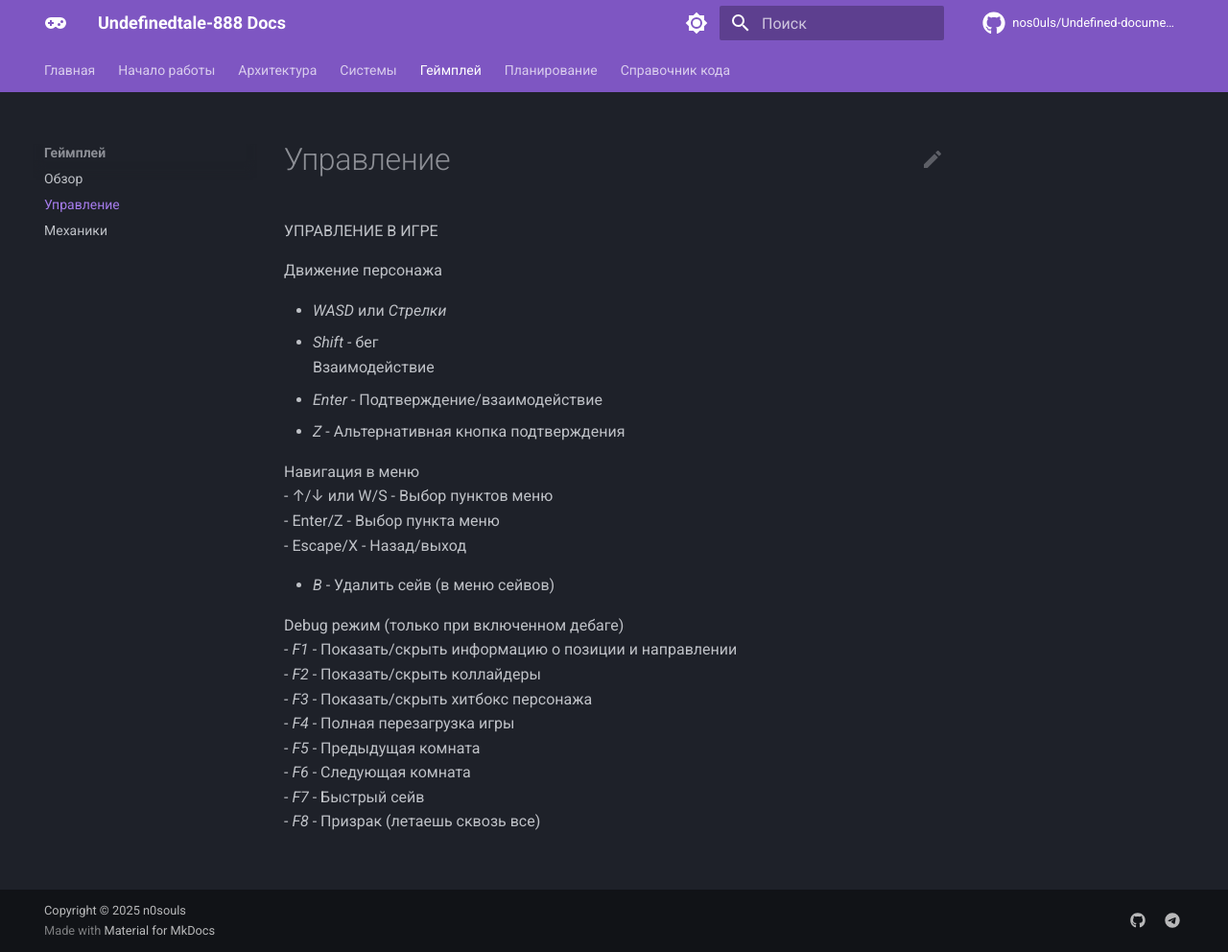
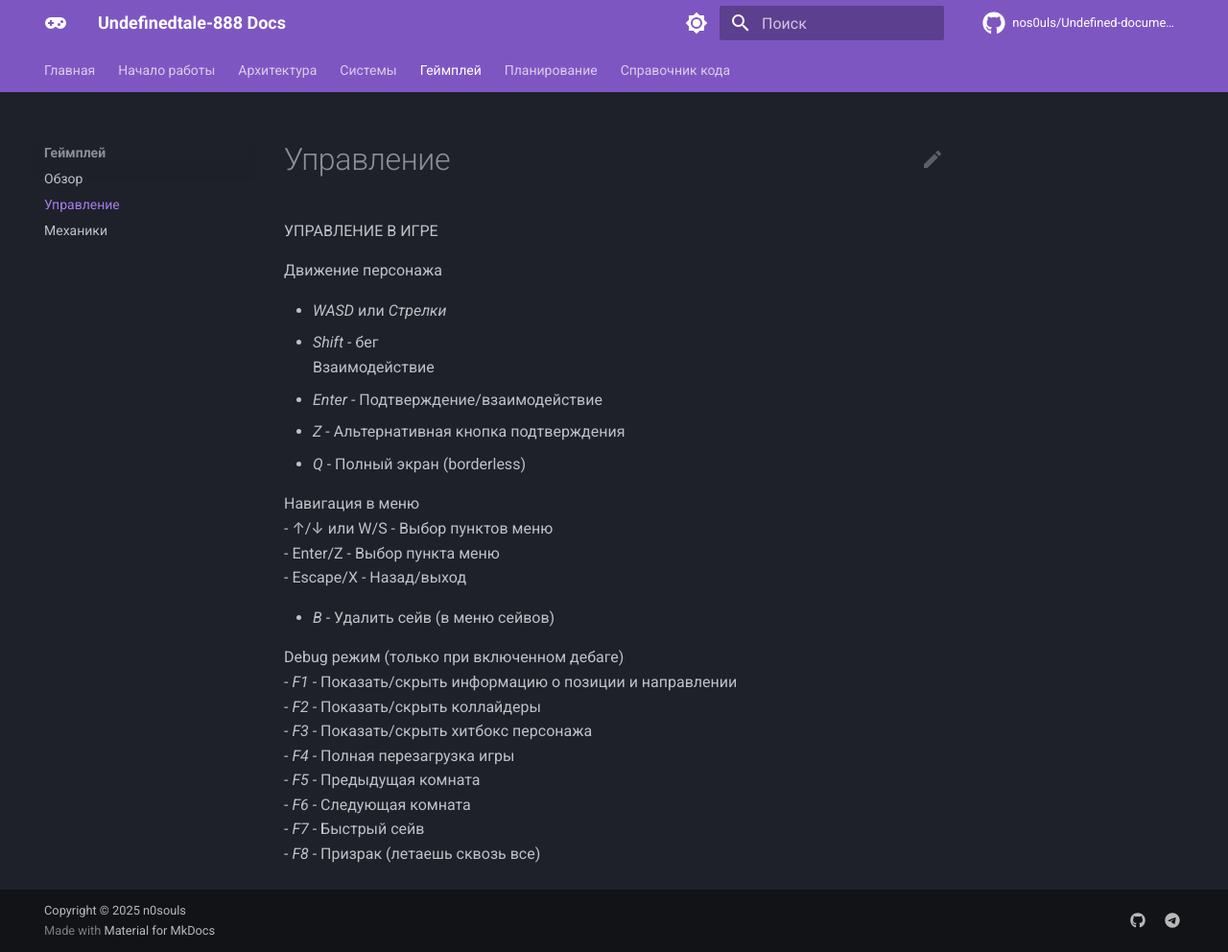
Before and after one commit to nos0uls/Undefined-documentation, an MkDocs documentation site: the page built from docs/gameplay/controls.md, in a window 1280 px wide and 992 px high. Shown: the whole window at 96% size. Built offline with MkDocs 1.6.1 and Material for MkDocs 9.7.7, drawn with Linux system fonts in a browser that asks for light colours; comment, search, counter and statistics services are not loaded.

Commit message:
Update controls.md

```diff
--- a/docs/gameplay/controls.md
+++ b/docs/gameplay/controls.md
@@ -8,6 +8,7 @@
  Взаимодействие
 - *Enter* - Подтверждение/взаимодействие
 - *Z* - Альтернативная кнопка подтверждения
+- *Q* - Полный экран (borderless)
 
 Навигация в меню
 - ↑/↓ или W/S - Выбор пунктов меню
```
